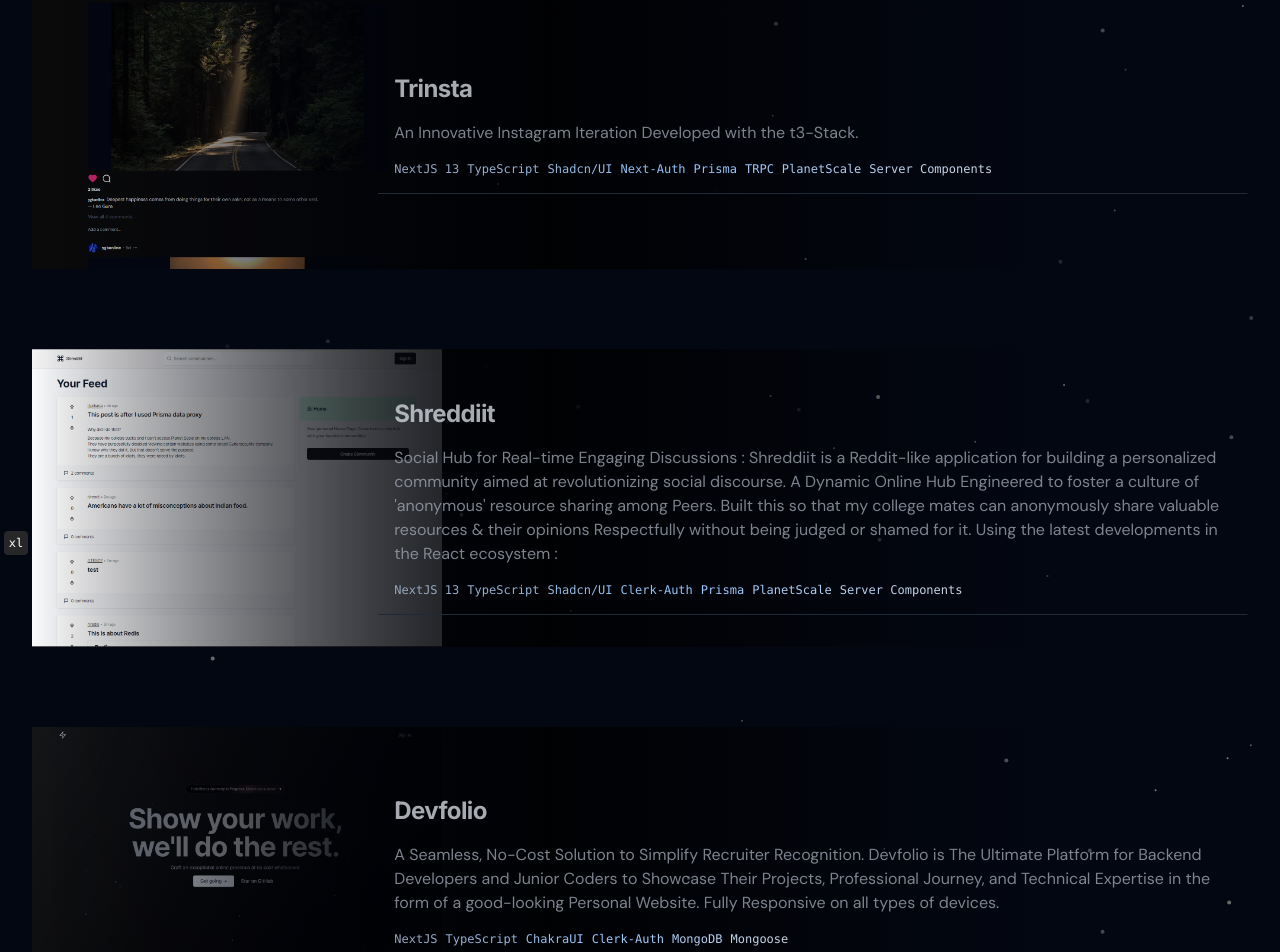
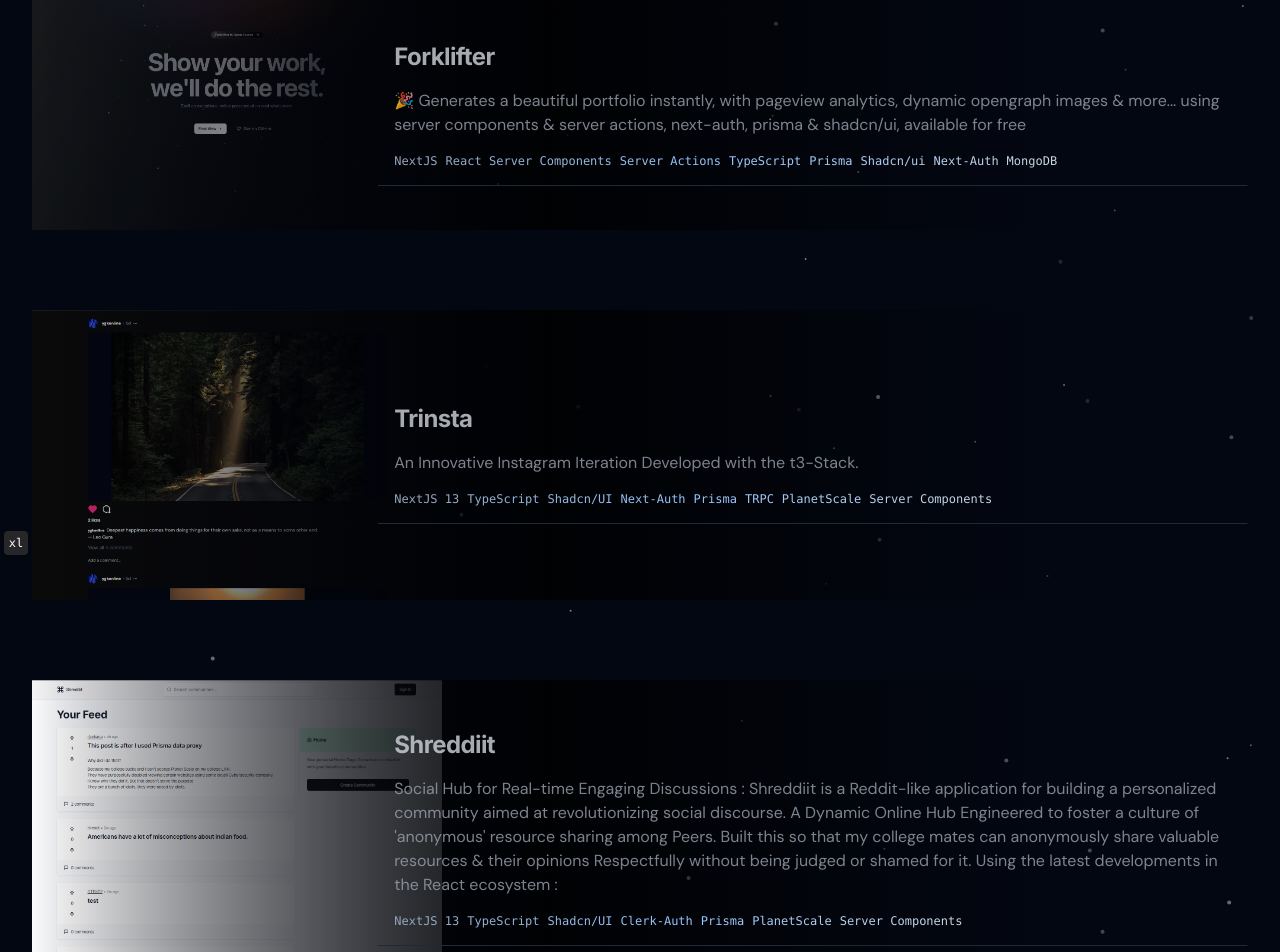
Before and after one commit to 99Yash/ygkr, a Next.js app: page /projects in a window 1280 px wide. Shown: the part 241-1193 px from the top of the page. Built offline with nearby package versions, Linux system fonts and the light colour scheme.

Commit message:
feat: forklifter

```diff
--- a/src/app/projects/[name]/header.tsx
+++ b/src/app/projects/[name]/header.tsx
@@ -82,7 +82,9 @@ export const Header = ({ project }: { project: Project }) => {
               {project.name[0].toUpperCase() +
                 project.name.slice(1).toLowerCase()}
             </h1>
-            <p className="mt-6 text-lg text-zinc-300">{project.description}</p>
+            <p className="mt-6 text-lg text-zinc-300">
+              {project.summary ? project.summary : project.description}
+            </p>
           </div>
 
           <div className="mx-auto mt-10 max-w-2xl lg:mx-0 lg:max-w-none">
--- a/src/app/projects/[name]/page.tsx
+++ b/src/app/projects/[name]/page.tsx
@@ -51,7 +51,7 @@ const page = ({
           projects.filter(
             (project) => params.name === project.name.toLowerCase(),
           )[0].name
-        }${params.name === "devfolio" ? "2" : ""}.png`}
+        }.png`}
         alt={
           projects.filter(
             (project) => params.name === project.name.toLowerCase(),
--- a/src/components/project.tsx
+++ b/src/components/project.tsx
@@ -1,5 +1,6 @@
 "use client";
-import { Project } from "@/data/projects.data";
+
+import { type Project } from "@/data/projects.data";
 import { DM_Sans } from "next/font/google";
 import Image from "next/image";
 import Link from "next/link";
--- a/src/data/projects.data.ts
+++ b/src/data/projects.data.ts
@@ -8,6 +8,25 @@ export type Project = {
 };
 
 export const projects = [
+  {
+    name: "forklifter",
+    description:
+      "🎉 Generates a beautiful portfolio instantly, with pageview analytics, dynamic opengraph images & more... using server components & server actions, next-auth, prisma & shadcn/ui, available for free",
+    summary:
+      "Forklifter  is aimed at developers who either specialize in backend technologies or are just learning to code. Simply enter some credentials and get a fully responsive portfolio website generated for you that you can then show to potential recruiters or just enjoy certain corner of the internet for yourself. Entire process is free of charge.",
+    github: "https://github.com/99Yash/forklifter",
+    site: "https://forklifter.vercel.app",
+    tech: [
+      "NextJS",
+      "React Server Components",
+      "Server Actions",
+      "TypeScript",
+      "Prisma",
+      "Shadcn/ui",
+      "Next-Auth",
+      "MongoDB",
+    ],
+  },
   {
     name: "trinsta",
     description:
@@ -43,21 +62,4 @@ export const projects = [
       "Server Components",
     ],
   },
-  {
-    name: "devfolio",
-    description:
-      "A  Seamless, No-Cost Solution to Simplify Recruiter Recognition. Devfolio is The Ultimate Platform for Backend Developers and Junior Coders to Showcase Their Projects, Professional Journey, and Technical Expertise in the form of a good-looking Personal Website. Fully Responsive on all types of devices.",
-    summary:
-      "Devfolio  is aimed at developers who either specialize in backend technologies or are just learning to code. Simply enter some credentials and get a fully responsive portfolio website generated for you that you can then show to potential recruiters or just enjoy certain corner of the internet for yourself. Entire process is free of charge.",
-    github: "https://github.com/99Yash/devfolio",
-    site: "https://devfolio-client.vercel.app",
-    tech: [
-      "NextJS",
-      "TypeScript",
-      "ChakraUI",
-      "Clerk-Auth",
-      "MongoDB",
-      "Mongoose",
-    ],
-  },
 ] satisfies Project[];
```
Also changed, not shown: public/forklifter.png (added).
